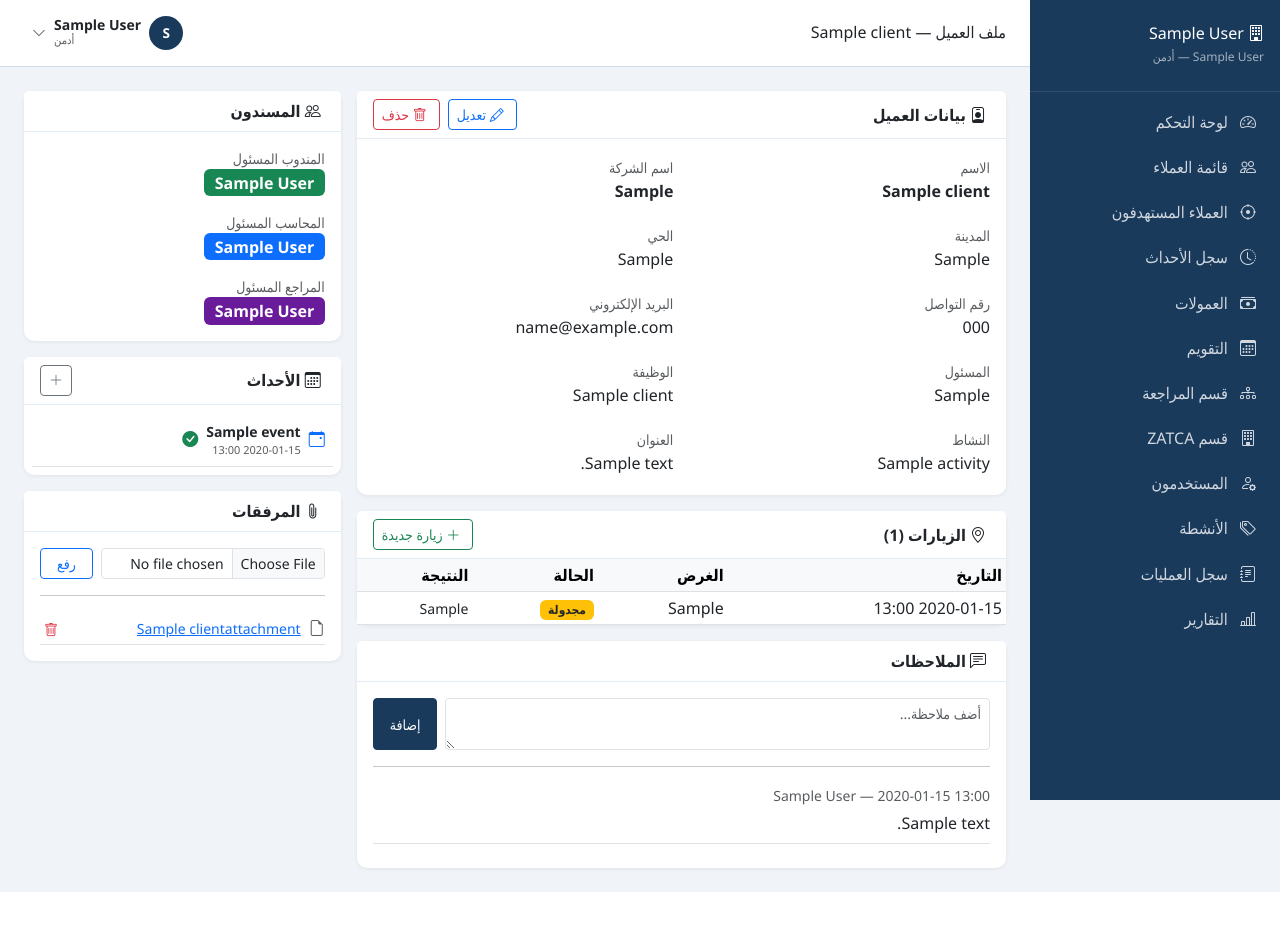
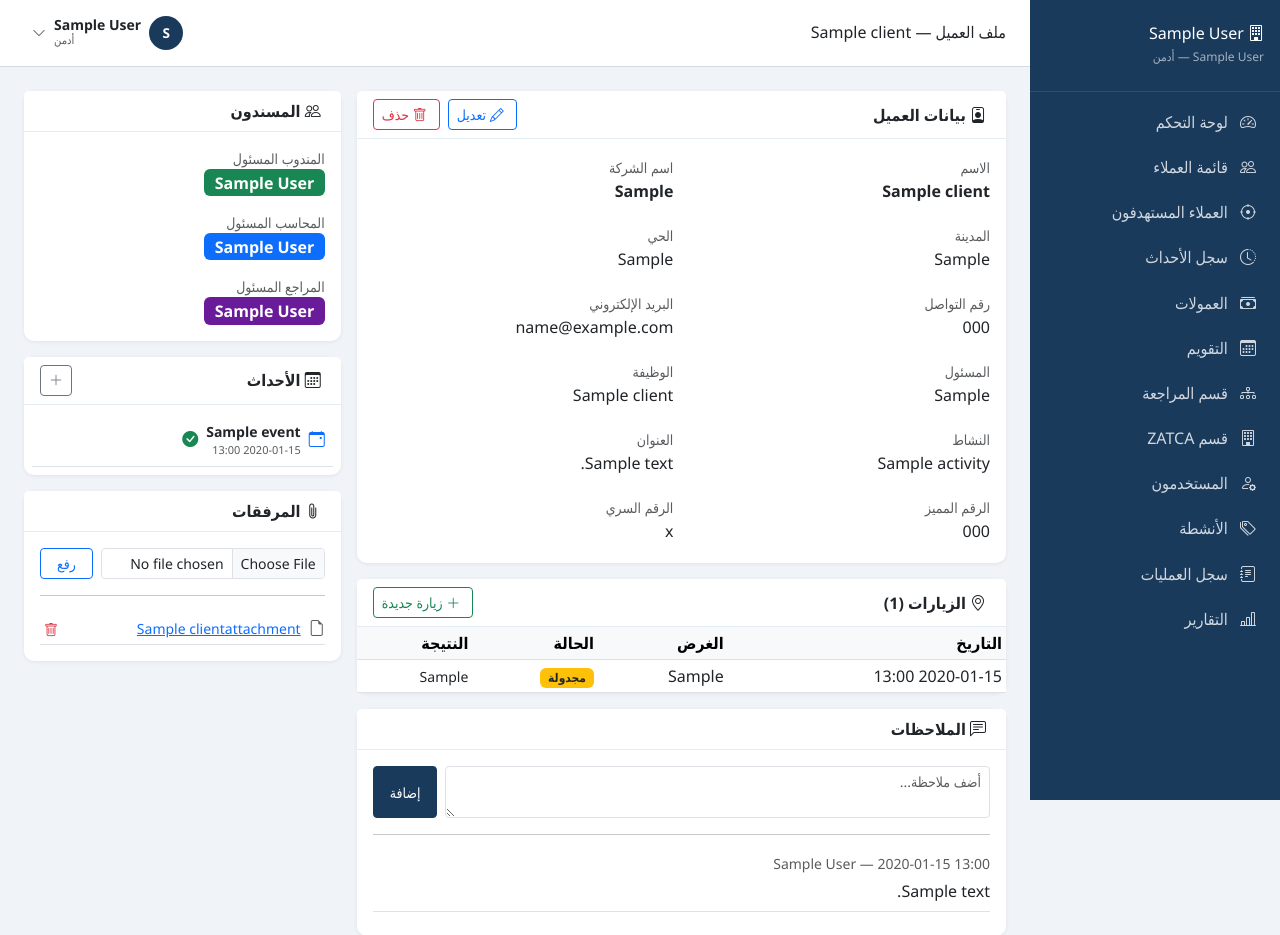
Before and after one commit to mustakur-php/finance, a Django app: page /clients/1/ in a window 1280 px wide. Shown: the top 935 px of the page. Before the commit the page ends 892 px from the top, so only its background shows below. Run offline with Django 5.2, Linux system fonts and the light colour scheme; a user stored in the database is signed in; tables that the repository leaves empty hold one stand-in row (values such as "Sample post"); parts of the project's set-up code (start-up, migrations or seed data) failed here and were passed over.

Commit message:
feat: add distinguished_number and secret_number fields to targeted clients
Co-Authored-By: Claude Sonnet 4.6 <noreply@anthropic.com>

```diff
--- a/clients/forms.py
+++ b/clients/forms.py
@@ -95,6 +95,7 @@ class ClientForm(forms.ModelForm):
         model = Client
         fields = ['name', 'company', 'city', 'district', 'address', 'phone', 'email',
                   'responsible_person', 'job_title', 'activity', 'notes',
+                  'distinguished_number', 'secret_number',
                   'assigned_sales', 'assigned_accountant', 'assigned_review',
                   'is_commissionable']
         widgets = {
@@ -109,6 +110,8 @@ class ClientForm(forms.ModelForm):
             'job_title': forms.TextInput(attrs={'class': 'form-control'}),
             'activity': forms.Select(attrs={'class': 'form-select'}),
             'notes': forms.Textarea(attrs={'class': 'form-control', 'rows': 3}),
+            'distinguished_number': forms.TextInput(attrs={'class': 'form-control'}),
+            'secret_number': forms.TextInput(attrs={'class': 'form-control'}),
             'assigned_sales': forms.Select(attrs={'class': 'form-select'}),
             'assigned_accountant': forms.Select(attrs={'class': 'form-select'}),
             'assigned_review': forms.Select(attrs={'class': 'form-select'}),
--- a/clients/models.py
+++ b/clients/models.py
@@ -39,6 +39,8 @@ class Client(models.Model):
     activity = models.ForeignKey(Activity, on_delete=models.SET_NULL, null=True, blank=True, verbose_name='النشاط')
     client_type = models.CharField(max_length=20, choices=TYPE_CHOICES, default=TYPE_POTENTIAL, verbose_name='نوع العميل')
     notes = models.TextField(blank=True, verbose_name='ملاحظات')
+    distinguished_number = models.CharField(max_length=100, blank=True, verbose_name='الرقم المميز')
+    secret_number = models.CharField(max_length=100, blank=True, verbose_name='الرقم السري')
     assigned_sales = models.ForeignKey(settings.AUTH_USER_MODEL, on_delete=models.SET_NULL,
                                         null=True, blank=True, related_name='sales_clients',
                                         verbose_name='المندوب المسئول')
--- a/templates/clients/detail.html
+++ b/templates/clients/detail.html
@@ -63,6 +63,16 @@
                         <label class="text-muted small">العنوان</label>
                         <p class="mb-1">{{ client.address|default:"—" }}</p>
                     </div>
+                    {% if client.distinguished_number or client.secret_number %}
+                    <div class="col-md-6">
+                        <label class="text-muted small">الرقم المميز</label>
+                        <p class="mb-1">{{ client.distinguished_number|default:"—" }}</p>
+                    </div>
+                    <div class="col-md-6">
+                        <label class="text-muted small">الرقم السري</label>
+                        <p class="mb-1">{{ client.secret_number|default:"—" }}</p>
+                    </div>
+                    {% endif %}
                 </div>
             </div>
         </div>
```
Also changed, not shown: clients/migrations/0009_client_distinguished_number_secret_number.py (added).
